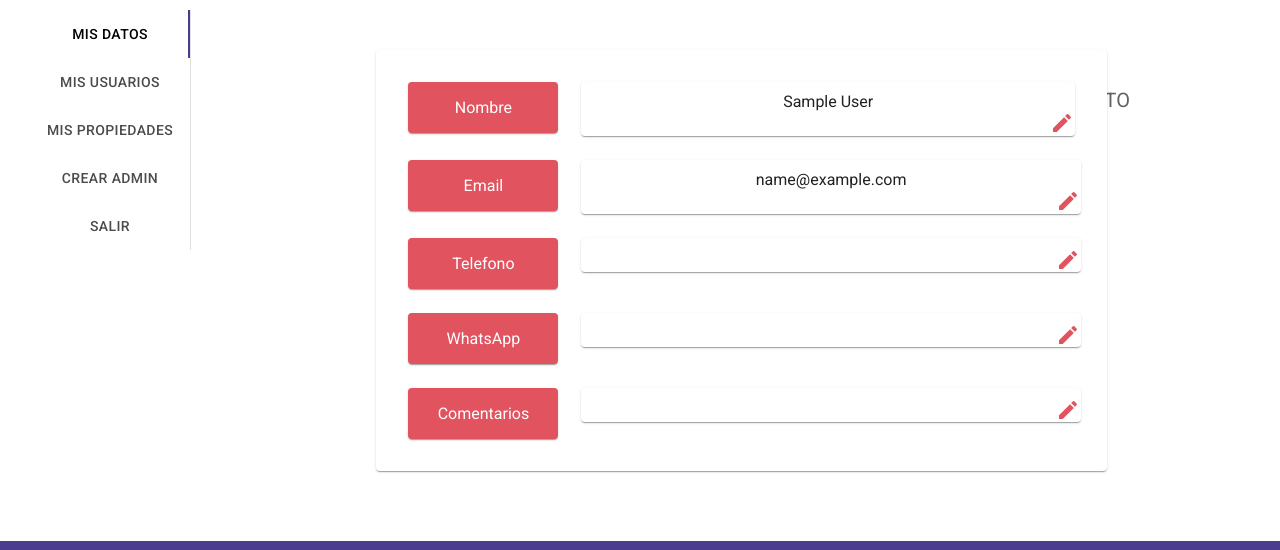
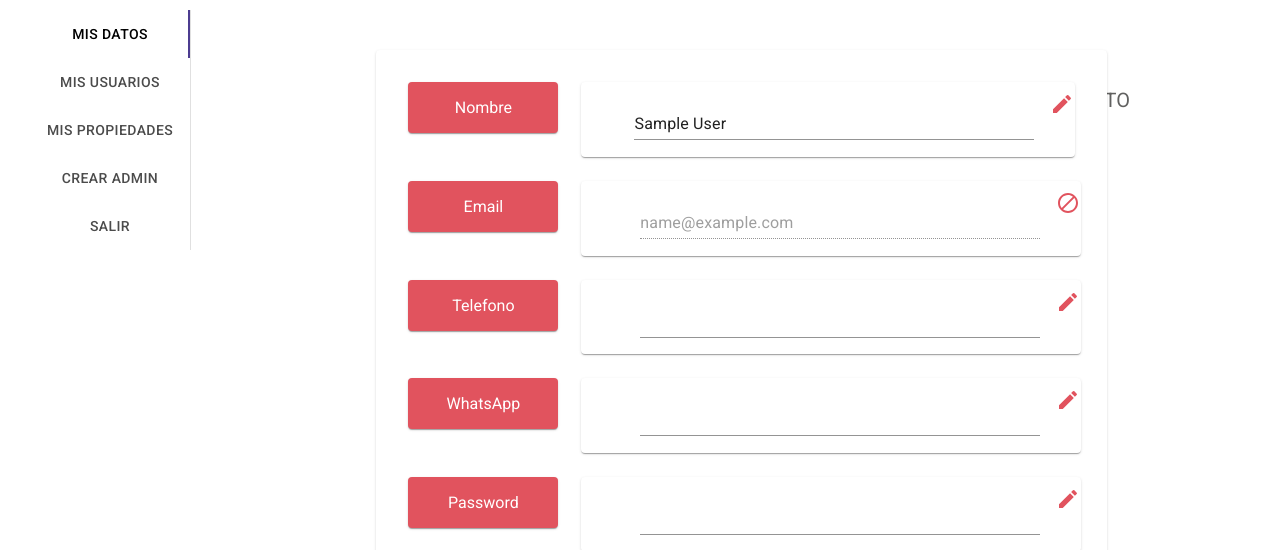
Before and after one commit to Simon834/Makelaar, a React (Create React App) app in the folder client/: page /admin/1/data in a window 1280 px wide. Shown: the part 250-800 px from the top of the page. Built offline with nearby package versions, Linux system fonts and the light colour scheme; no server answers; sample sign-in values are in the browser's storage.

Commit message:
modificación de datos del usuario

```diff
--- a/client/src/Components/UserDetail/UserDetail.jsx
+++ b/client/src/Components/UserDetail/UserDetail.jsx
@@ -1,19 +1,27 @@
 import React, { useState, useEffect } from "react";
-import { useDispatch, useSelector} from "react-redux";
+import { useDispatch, useSelector } from "react-redux";
 import { getUserDetail } from "../../Redux/Actions/actions";
-import {useParams} from "react-router-dom";
+import { useParams } from "react-router-dom";
 import style from './userDetail.module.css'
+import TextField from "@material-ui/core/TextField";
+import { UserDetailControl } from "./UserDetailControl";
 
 
 import { makeStyles } from '@material-ui/core/styles';
 import Paper from '@material-ui/core/Paper';
 import Grid from '@material-ui/core/Grid';
 import EditIcon from '@material-ui/icons/Edit';
+import BlockIcon from '@material-ui/icons/Block';
 import Tooltip from '@material-ui/core/Tooltip';
 
 
 const useStyles = makeStyles((theme) => ({
-
+  form: {
+    "& .MuiFormControl-root": {
+      width: "400px",
+      margin: theme.spacing(2),
+    },
+  },
   root: {
     width: "80%",
     margin: theme.spacing(5),
@@ -27,14 +35,14 @@ const useStyles = makeStyles((theme) => ({
   paperLeft: {
     padding: theme.spacing(2),
     margin: theme.spacing(1),
-    width:150,
-    alignContent:"center",
+    width: 150,
+    alignContent: "center",
     textAlign: 'center',
     backgroundColor: "#E1535E",
-    color:"#fff",
+    color: "#fff",
 
   },
-  "& .MuiGrid-root":{
+  "& .MuiGrid-root": {
     width: 150,
   },
 
@@ -42,17 +50,17 @@ const useStyles = makeStyles((theme) => ({
   paperRight: {
     padding: theme.spacing(0.1),
     margin: theme.spacing(1),
-    width:500,
+    width: 500,
     textAlign: 'center',
     color: theme.palette.text.primary,
-    paddingTop:10,
+    paddingTop: 10,
   },
-  gridRight:{
-    display:'flex',
+  gridRight: {
+    display: 'flex',
     alignItems: 'flex-end'
   },
-  icon:{
-    alingSelf:'flex-end',
+  icon: {
+    alingSelf: 'flex-end',
     color: "#E1535E"
   }
 
@@ -60,57 +68,44 @@ const useStyles = makeStyles((theme) => ({
 
 export default function UserDetail() {
   const classes = useStyles();
-  const {id}= useParams();
-    const dispatch = useDispatch();
 
-    const [info, setInfo] = useState({
-        name: "",
-        email: "",
-        phone: "",
-        whatsapp: "",
-        coments: ""
-    });
-
-    let {userInfo}= useSelector((state)=> state);
-
+  const { handleChange, handleSubmit, errors, user } =
+    UserDetailControl();
   // useEffect(()=>{
   //     dispatch(getUserDetail(id))
 
   // },[])
 
-    useEffect(()=>{
-
-      setInfo({
-        ...info,
-        name: userInfo.user.name,
-          email: userInfo.user.email,
-          phone: userInfo.user.phone,
-          whatsapp: userInfo.user.whatsapp,
-          coments: userInfo.user.coments
-
-      })
-  },[userInfo])
-
-        console.log("info", info)
-
-
-
   return (
     <div >
+
       <Paper className={classes.root}>
 
-      <Grid className ={classes.gridContainer} container spacing={1}>
+        <form
+          className={classes.form}
+          autoComplete="off"
+          onSubmit={handleSubmit}
+        >
+          <Grid className={classes.gridContainer} container spacing={1}>
             <Grid item xs={3} className={classes.botonWidth}>
               <Paper className={classes.paperLeft}>Nombre</Paper>
             </Grid>
             <Grid className={classes.gridRight} item xs={9}>
-
-
               <Paper className={classes.paperRight} >
-          {info.name}
                 <div className={style.paper}>
-          <Tooltip  title="Editar">
-          <EditIcon className={classes.icon}/>
+                  <TextField
+                    name="name"
+                    onBlur={handleChange}
+                    value={user.name}
+                    onChange={handleChange}
+                    {...(errors.name && {
+                      error: true,
+                      helperText: errors.name,
+                    })}
+                    required
+                  />
+                  <Tooltip title="Editar" onClick={handleSubmit}>
+                    <EditIcon className={classes.icon}  />
                   </Tooltip>
                 </div>
               </Paper>
@@ -120,49 +115,91 @@ export default function UserDetail() {
             </Grid>
             <Grid item xs={9}>
               <Paper className={classes.paperRight}>
-          {info.email}
                 <div className={style.paper}>
+                  <TextField
+                    name="email"
+                    type="email"
+                    value={user.email}
+                    disabled
+                  />
+                  <Tooltip title="Editar">
+                    <BlockIcon className={classes.icon} />
+                  </Tooltip>
 
-          <Tooltip title="Editar">
-          <EditIcon  className={classes.icon}/>
+                </div>
+              </Paper>
+            </Grid>
+            <Grid item xs={3}>
+              <Paper className={classes.paperLeft}>Telefono</Paper>
+            </Grid>
+            <Grid item xs={9}>
+              <Paper className={classes.paperRight}>
+                <div className={style.paper}>
+                  <TextField
+                    name="phone"
+                    type="number"
+                    value={user.phone}
+                    onChange={handleChange}
+                    {...(errors.phone && {
+                      error: true,
+                      helperText: errors.phone,
+                    })}
+                  />
+                  <Tooltip title="Editar" onClick={handleSubmit}>
+                    <EditIcon className={classes.icon} />
+                  </Tooltip>
+                </div>
+              </Paper>
+            </Grid>
+            <Grid item xs={3}>
+              <Paper className={classes.paperLeft}>WhatsApp</Paper>
+            </Grid>
+            <Grid item xs={9}>
+              <Paper className={classes.paperRight}>
+                <div className={style.paper}>
+                  <TextField
+                    name="whatsapp"
+                    type="number"
+                    value={user.whatsapp}
+                    onChange={handleChange}
+                    required
+                    {...(errors.whastapp && {
+                      error: true,
+                      helperText: errors.whastapp,
+                    })}
+                  />
+
+                  <Tooltip title="Editar" onClick={handleSubmit}>
+                    <EditIcon className={classes.icon} />
+                  </Tooltip>
+                </div>
+              </Paper>
+            </Grid>
+            <Grid item xs={3}>
+              <Paper className={classes.paperLeft}>Password</Paper>
+            </Grid>
+            <Grid item xs={9}>
+              <Paper className={classes.paperRight}>
+                <div className={style.paper}>
+                  <TextField
+                    name="password"
+                    type="password"
+                    value={user.password}
+                    onChange={handleChange}
+                    required
+                    {...(errors.password && {
+                      error: true,
+                      helperText: errors.password,
+                    })}
+                  />
+                  <Tooltip title="Editar" onClick={handleSubmit}>
+                    <EditIcon className={classes.icon} />
                   </Tooltip>
                 </div>
               </Paper>
             </Grid>
 
-          <Grid item xs={3}>
-          <Paper className={classes.paperLeft}>Telefono</Paper>
-        </Grid>
-        <Grid item xs={9}>
-          <Paper className={classes.paperRight}>
-          {info.phone}
-          <div className={style.paper}>
-
-          <Tooltip title="Editar">
-          <EditIcon className={classes.icon}/>
-          </Tooltip>
-          </div>
-          </Paper>
-        </Grid>
-
-
-
-        <Grid item xs={3}>
-          <Paper className={classes.paperLeft}>WhatsApp</Paper>
-        </Grid>
-        <Grid item xs={9}>
-          <Paper className={classes.paperRight}>
-          {info.whatsapp}
-          <div className={style.paper}>
-
-          <Tooltip title="Editar">
-          <EditIcon className={classes.icon}/>
-          </Tooltip>
-          </div>
-          </Paper>
-        </Grid>
-
-        <Grid item xs={3}>
+            {/* <Grid item xs={3}>
               <Paper className={classes.paperLeft}>Comentarios</Paper>
             </Grid>
             <Grid item xs={9}>
@@ -171,13 +208,14 @@ export default function UserDetail() {
                 <div className={style.paper}>
 
                   <Tooltip title="Editar">
-          <EditIcon className={classes.icon}/>
+                    <EditIcon className={classes.icon} />
                   </Tooltip>
                 </div>
               </Paper>
-        </Grid>
+            </Grid> */}
 
           </Grid>
+        </form>
       </Paper>
     </div>
   );
--- /dev/null
+++ b/client/src/Components/UserDetail/UserDetailControl.jsx
@@ -0,0 +1,121 @@
+import { useState, useEffect } from "react";
+import { updateUser } from "../../Functions/api/users";
+import { useSelector, useDispatch } from "react-redux";
+import { useHistory } from "react-router";
+import { logOutUser } from "../../Redux/Actions/userActions";
+
+
+export const UserDetailControl = () => {
+    let { userInfo } = useSelector((state) => state);
+    const dispatch = useDispatch()
+    const history = useHistory()
+
+    const [user, setUser] = useState(userInfo);
+
+    const [errors, setErrors] = useState({});
+
+    useEffect(() => {
+        if(userInfo.user){
+            setUser({
+            ...user,
+            name: userInfo.user.name,
+            email: userInfo.user.email,
+            phone: userInfo.user.phone,
+            whatsapp: userInfo.user.whatsapp,
+
+        })}
+    }, [userInfo])
+
+    const validate = (fieldValues = user) => {
+        let temp = { ...errors };
+
+        if ("name" in fieldValues)
+            temp.name = fieldValues.name ? "" : "Este campo es requerido";
+        if (fieldValues.name) {
+            temp.name = /^[A-ZÄËÏÖÜÁÉÍÓÚÂÊÎÔÛÀÈÌÒÙ][a-zäÄëËïÏöÖüÜáéíóúáéíóúÁÉÍÓÚÂÊÎÔÛâêîôûàèìòùÀÈÌÒÙ]+$/.test(fieldValues.name)
+                ? ""
+                : "El nombre no es valido";
+        }
+
+        if ("email" in fieldValues) {
+            temp.email = fieldValues.email ? "" : "Este campo es requerido";
+            if (fieldValues.email)
+                temp.email = /^[^@\s]+@[^@\s]+\.[^@\s]+$/.test(fieldValues.email)
+                    ? ""
+                    : "El email no es valido";
+        }
+
+        if (fieldValues.phone) {
+            temp.phone = /\(?([0-9]{3})\)?([ .-]?)([0-9]{3})\2([0-9]{4})/.test(
+                fieldValues.phone
+            )
+                ? ""
+                : "Debe ser un telefono valido";
+        }
+        if ("whatsapp" in fieldValues) {
+            temp.whatsapp = fieldValues.whatsapp ? "" : "Este campo es requerido";
+            if (fieldValues.whatsapp)
+                temp.whastapp = /\(?([0-9]{3})\)?([ .-]?)([0-9]{3})\2([0-9]{4})/.test(
+                    fieldValues.whatsapp
+                )
+                    ? ""
+                    : "Debe ser un telefono valido";
+        }
+        if ("password" in fieldValues) {
+            temp.password = fieldValues.password ? "" : "Este campo es requerido";
+            if (fieldValues.password)
+                temp.password = /^(?=.*[a-z])(?=.*[A-Z])(?=.*\d)[a-zA-Z\d]{8,}$/.test(
+                    fieldValues.password
+                )
+                    ? ""
+                    : "La contraseña debe tener minimo 8 caracteres, 1 número, y 1 mayúscula";
+        }
+
+        setErrors({
+            ...temp,
+        });
+    };
+
+    const handleChange = (e) => {
+
+        const { name, value } = e.target;
+        setUser({
+            ...user,
+            [name]: value,
+        });
+        validate({ [name]: value });
+        //console.log(user);
+    };
+
+    const formIsValid = (fieldValues = user) => {
+        const isValid =
+            fieldValues.name &&
+            fieldValues.email &&
+            Object.values(errors).every((x) => x === "");
+
+        return isValid;
+    };
+
+    const handleSubmit = async (e) => {
+        e.preventDefault();
+        const isValid =
+            Object.values(errors).every((x) => x === "") && formIsValid();
+        if (isValid) {
+            const registeredUser = await updateUser(user);
+            //console.log(registeredUser);
+            dispatch(logOutUser())
+            history.push(`/`)
+            alert(
+                `Tus datos han sido actualizados correctamente, vuelva a iniciar seción`
+            );
+        }
+    };
+
+    return {
+        user,
+        errors,
+        handleChange,
+        handleSubmit,
+        formIsValid,
+    };
+};
--- a/client/src/Components/UserRegistrationForm/FormControls.jsx
+++ b/client/src/Components/UserRegistrationForm/FormControls.jsx
@@ -27,7 +27,7 @@ export const useFormControls = (isAdmin) => {
     if ("name" in fieldValues)
       temp.name = fieldValues.name ? "" : "Este campo es requerido";
     if (fieldValues.name) {
-      temp.name = /^[a-z ,.'-]+$/.test(fieldValues.name)
+      temp.name = /^[A-ZÄËÏÖÜÁÉÍÓÚÂÊÎÔÛÀÈÌÒÙ][a-zäÄëËïÏöÖüÜáéíóúáéíóúÁÉÍÓÚÂÊÎÔÛâêîôûàèìòùÀÈÌÒÙ]+$/.test(fieldValues.name)
         ? ""
         : "El nombre no es valido";
     }
```
Also changed, not shown: client/src/Functions/api/users.js (+11 -0 lines), 1 other file (tests, documents, lock files or other folders). Lines whose indentation alone changed are shown as unchanged.
